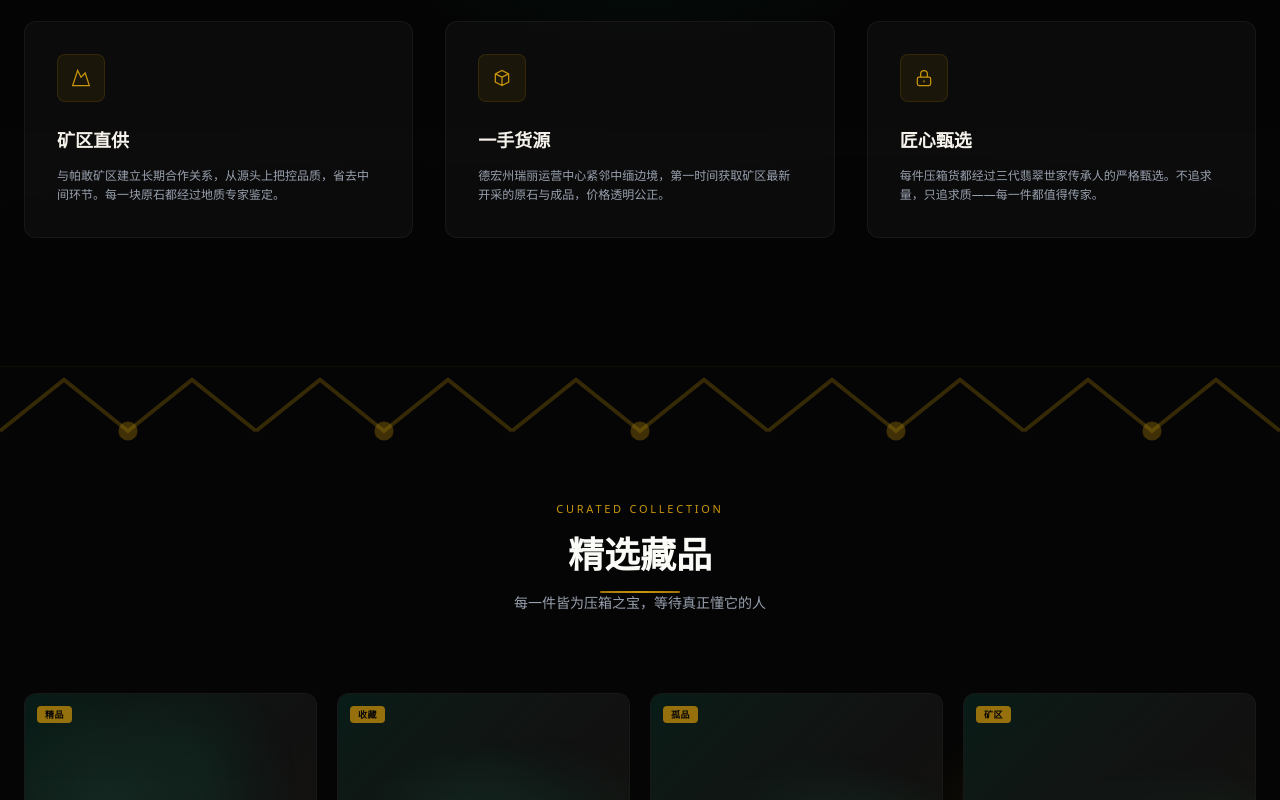
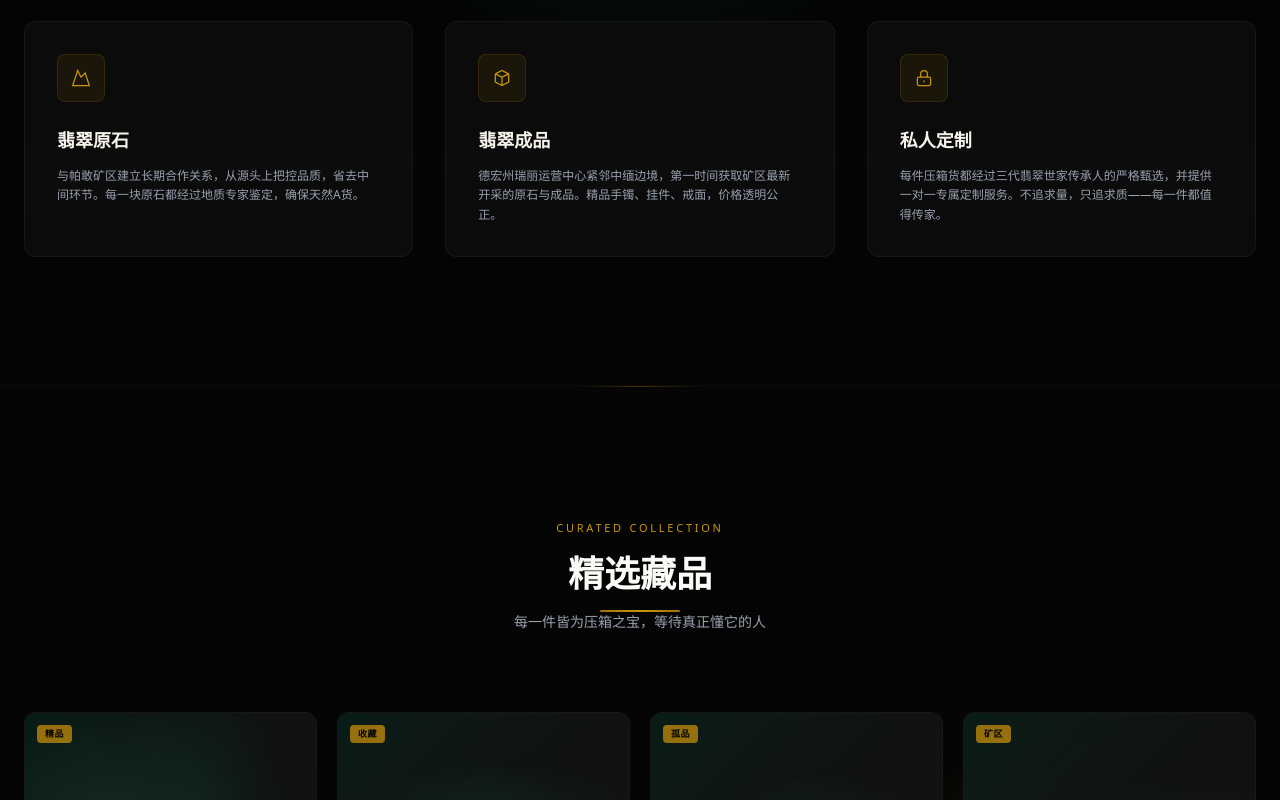
Before and after one commit to fuxing-4513/yaxianghuo, a Next.js app: page / in a window 1280 px wide. Shown: the part 1195-1995 px from the top of the page. Built offline with nearby package versions, Linux system fonts and the light colour scheme; a web font is replaced by a local one.

Commit message:
feat: 替换虚拟佛塔为真实照片(Pexels)+优化分隔线+改名翡翠原石/翡翠成品/私人定制

```diff
--- a/src/app/HomeClient.tsx
+++ b/src/app/HomeClient.tsx
@@ -330,9 +330,9 @@ export default function HomeClient() {
 
           <div className="grid md:grid-cols-3 gap-8">
             {[
-              { title: '矿区直供', desc: '与帕敢矿区建立长期合作关系，从源头上把控品质，省去中间环节。每一块原石都经过地质专家鉴定。', icon: 'M8 3l4 8 5-5 5 15H2L8 3z' },
-              { title: '一手货源', desc: '德宏州瑞丽运营中心紧邻中缅边境，第一时间获取矿区最新开采的原石与成品，价格透明公正。', icon: 'M20 7l-8-4-8 4m16 0l-8 4m8-4v10l-8 4m0-10L4 7m8 4v10M4 7v10l8 4' },
-              { title: '匠心甄选', desc: '每件压箱货都经过三代翡翠世家传承人的严格甄选。不追求量，只追求质——每一件都值得传家。', icon: 'M12 15v2m-6 4h12a2 2 0 002-2v-6a2 2 0 00-2-2H6a2 2 0 00-2 2v6a2 2 0 002 2zm10-10V7a4 4 0 00-8 0v4h8z' },
+              { title: '翡翠原石', desc: '与帕敢矿区建立长期合作关系，从源头上把控品质，省去中间环节。每一块原石都经过地质专家鉴定，确保天然A货。', icon: 'M8 3l4 8 5-5 5 15H2L8 3z' },
+              { title: '翡翠成品', desc: '德宏州瑞丽运营中心紧邻中缅边境，第一时间获取矿区最新开采的原石与成品。精品手镯、挂件、戒面，价格透明公正。', icon: 'M20 7l-8-4-8 4m16 0l-8 4m8-4v10l-8 4m0-10L4 7m8 4v10M4 7v10l8 4' },
+              { title: '私人定制', desc: '每件压箱货都经过三代翡翠世家传承人的严格甄选，并提供一对一专属定制服务。不追求量，只追求质——每一件都值得传家。', icon: 'M12 15v2m-6 4h12a2 2 0 002-2v-6a2 2 0 00-2-2H6a2 2 0 00-2 2v6a2 2 0 002 2zm10-10V7a4 4 0 00-8 0v4h8z' },
             ].map((item, i) => (
               <div key={i} className="group bg-rich-800/60 border border-rich-600/50 hover:border-burma-400/20 rounded-xl p-8 transition-all duration-500">
                 <div className="w-12 h-12 rounded-lg bg-burma-400/8 border border-burma-400/15 flex items-center justify-center mb-6 group-hover:bg-burma-400/15 transition-colors">
@@ -348,7 +348,8 @@ export default function HomeClient() {
 
       {/* ═══════════ 精选藏品 ═══════════ */}
       <section className="relative py-32 border-t border-burma-400/5">
-        <BurmaOrnament className="absolute top-0 left-0 right-0" />
+        {/* 优雅金线分隔 */}
+        <div className="absolute top-0 left-1/2 -translate-x-1/2 w-32 h-px bg-gradient-to-r from-transparent via-burma-400/30 to-transparent" />
         <div className="absolute top-1/3 right-0 w-[400px] h-[400px] glow-gold" />
 
         <div className="max-w-7xl mx-auto px-6 relative z-10">
```
